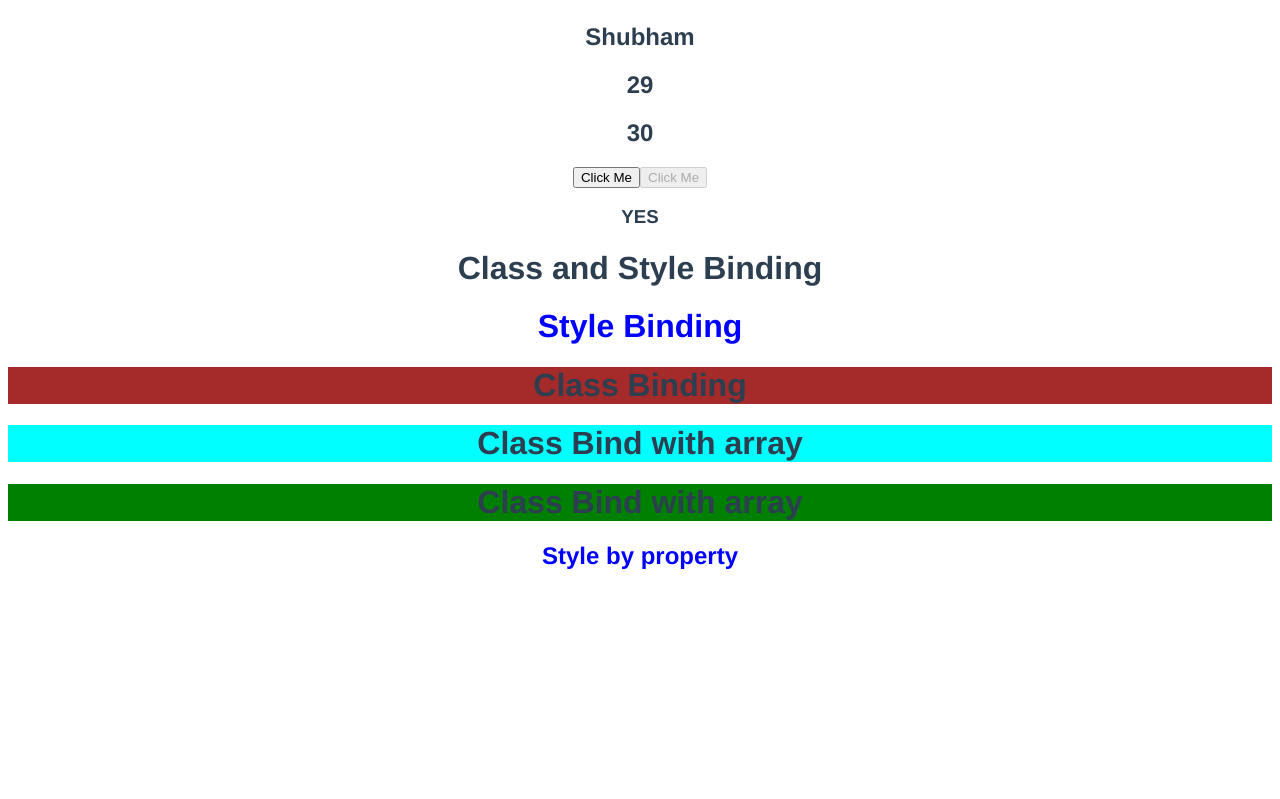
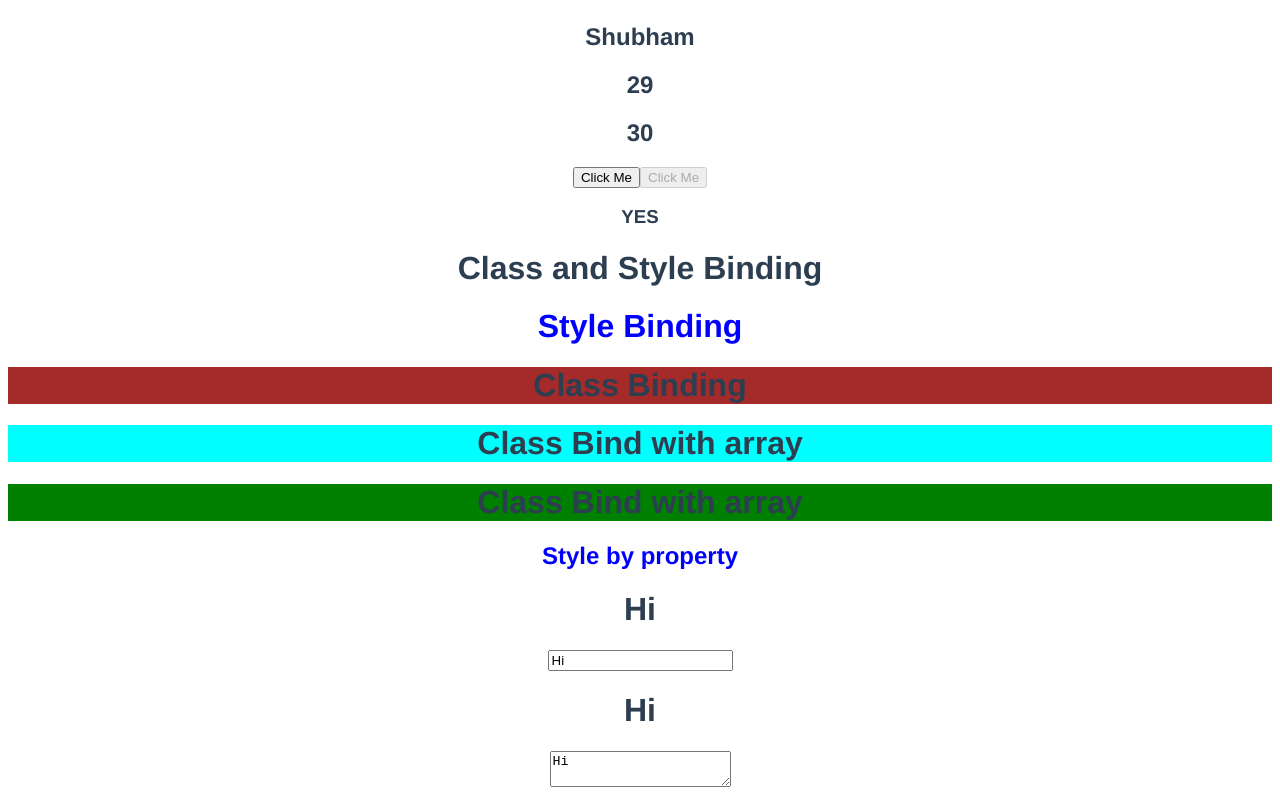
Before and after one commit to shubhamlodhi/blog-vue, a Vue app: page / in a window 1280 px wide. Shown: the part 1070-1869 px from the top of the page. Before the commit the page ends 1660 px from the top, so only its background shows below. Built offline with nearby package versions, Linux system fonts and the light colour scheme.

Commit message:
Data Binding

```diff
--- a/src/components/Binding.vue
+++ b/src/components/Binding.vue
@@ -1,7 +1,6 @@
 <template>
   <h1>Class and Style Binding</h1>
   <h1 v-bind:style="{color:'blue'}">Style Binding</h1>
-
   <h1 v-bind:class="{display:show}">Class Binding</h1>
   <h1 v-bind:class="[aclass]">Class Bind with array</h1>
   <h1 v-bind:class="[show ?'yesShow':'noShow']">Class Bind with array</h1>
--- /dev/null
+++ b/src/components/Databind.vue
@@ -0,0 +1,23 @@
+<template>
+  <div>
+    <h1>{{message}}</h1>
+    <input type="text" v-model="message" />
+
+    <h1 style="white-space:pre-line">{{message}}</h1>
+    <textarea type="text" v-model="message" />
+  </div>
+</template>
+
+<script>
+export default {
+  name: "Databind",
+  data() {
+    return {
+      message: "Hi"
+    };
+  }
+};
+</script>
+
+<style>
+</style>
--- a/src/components/Home.vue
+++ b/src/components/Home.vue
@@ -35,6 +35,8 @@
     <AnotherComponent />
 
     <Binding />
+
+    <Databind />
   </div>
 </template>
 
@@ -42,12 +44,14 @@
 import ParentComponent from "./ParentComponent.vue";
 import AnotherComponent from "./AnotherComponent.vue";
 import Binding from "./Binding.vue";
+import Databind from "./Databind.vue";
 export default {
   name: "Home",
   components: {
     ParentComponent,
     AnotherComponent,
-    Binding
+    Binding,
+    Databind
   },
   props: {
     data: String,
```
